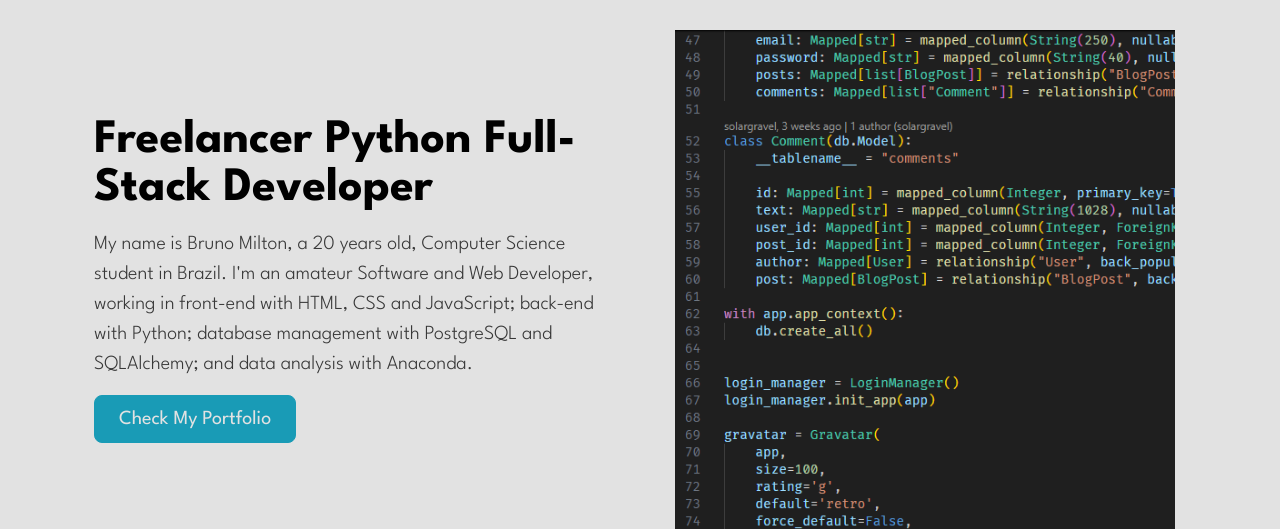
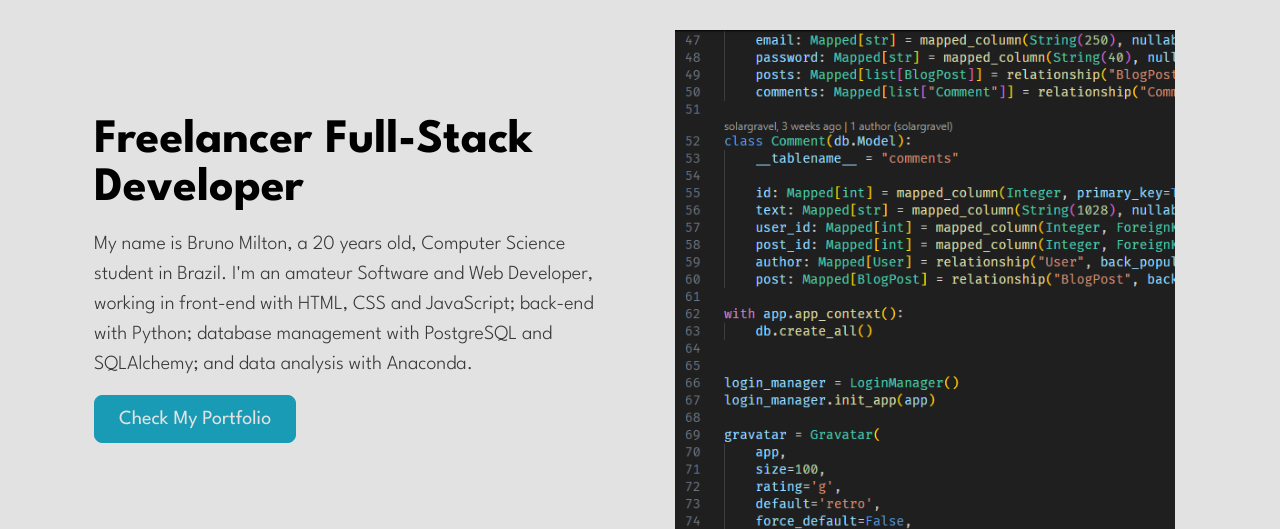
Before and after one commit to SolarGravel/portfolio-site, a Flask app: page / in a window 1280 px wide. Shown: the part 58-587 px from the top of the page. Run offline with Flask 3, Linux system fonts and the light colour scheme.

Commit message:
Correct index page

```diff
--- a/templates/index.jinja
+++ b/templates/index.jinja
@@ -1,6 +1,6 @@
 {% extends "base.jinja" %}
 
-{% block title %}ThreeSolarGravel{% endblock title %}
+{% block title %}ThreeSolarGravels{% endblock title %}
 
 {% block body %}
   <div class="container col-xxl-8 px-4 py-4 mt-3">
@@ -8,7 +8,7 @@
       <div class="col-10 col-sm-8 col-lg-6">
         <img src="static/img/code.png" class="d-block mx-lg-auto img-fluid" alt="Example of Code" width="500" height="500" loading="lazy"> </div>
       <div class="col-lg-6">
-        <h1 class="display-5 fw-bold text-body-emphasis lh-1 mb-3">Freelancer Python Full-Stack Developer</h1>
+        <h1 class="display-5 fw-bold text-body-emphasis lh-1 mb-3">Freelancer Full-Stack Developer</h1>
         <p class="lead">My name is Bruno Milton, a 20 years old, Computer Science student in Brazil. I'm an amateur Software and Web Developer, working in front-end with HTML, CSS and JavaScript; back-end with Python; database management with PostgreSQL and SQLAlchemy; and data analysis with Anaconda.</p>
         <div class="d-grid gap-2 d-md-flex justify-content-md-start">
           <button type="button" class="btn btn-primary btn-lg px-4 me-md-2">Check My Portfolio</button>
```
